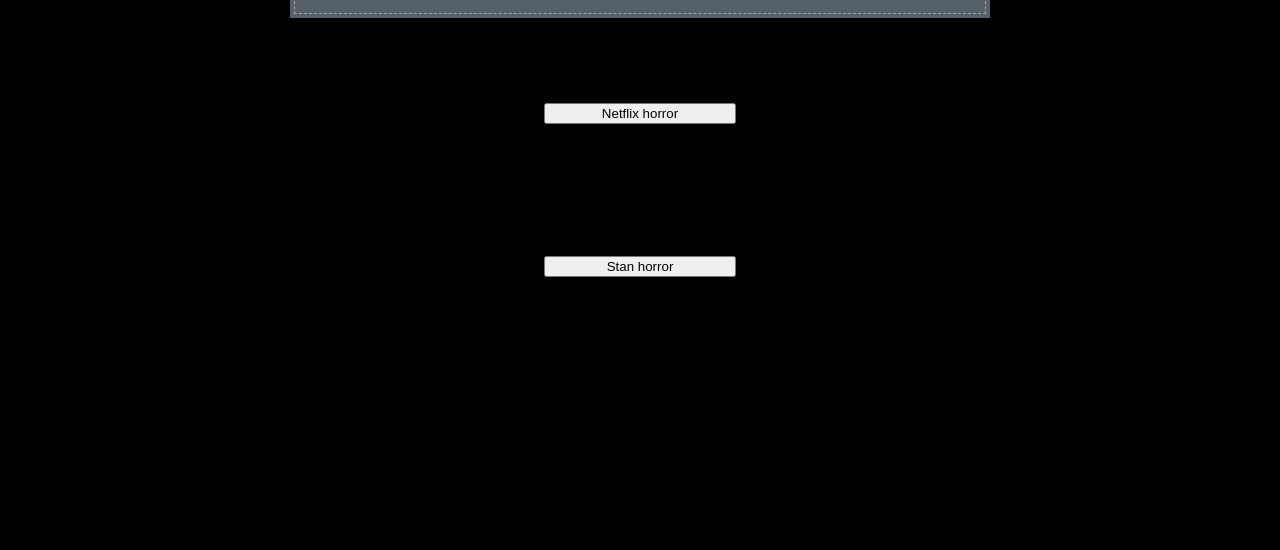
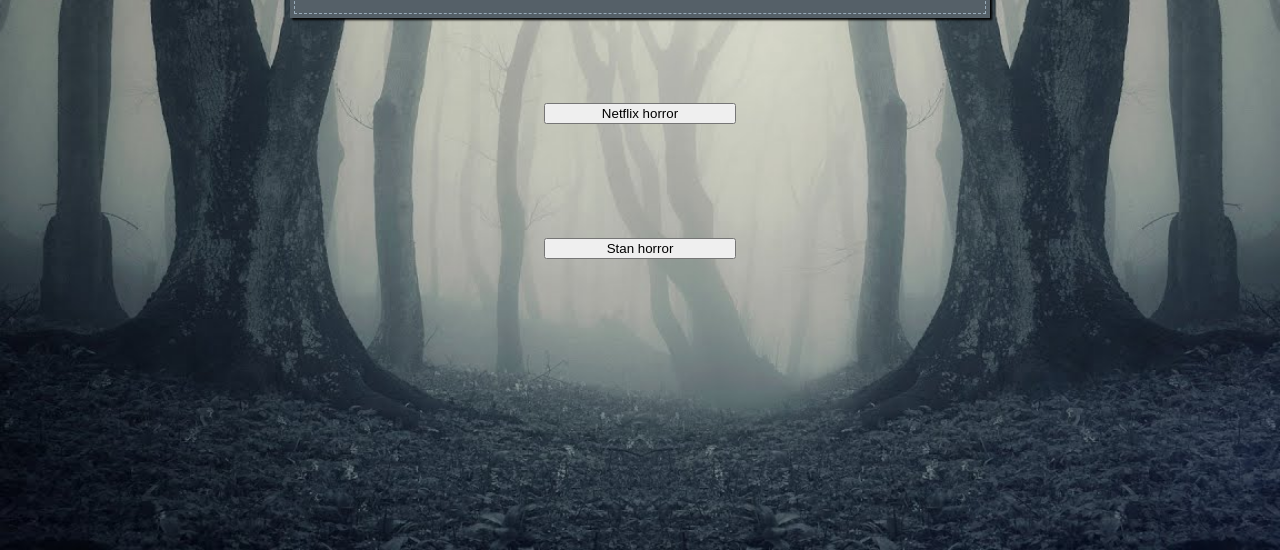
Before and after one commit to TridKay99/NetForce, a plain HTML site: page shityaknickers.html in a window 1280 px wide. Shown: the part 250-800 px from the top of the page. Drawn offline with Linux system fonts and the light colour scheme.

Commit message:
added background for shit ya'knickers

```diff
--- a/cuddleonthecouch.css
+++ b/cuddleonthecouch.css
@@ -67,8 +67,7 @@ body {
 
 p {
   color: hotpink;
-  font-size: 50px; */
+  font-size: 50px;
   text-align: center;
   font-family: 'shityaknickers';
-  /* height: 30%;
-} */
+}
--- a/shityaknickers.css
+++ b/shityaknickers.css
@@ -8,7 +8,11 @@
 }
 
 body {
-  background-color: black;
+  background: url(trees.jpg) no-repeat center center fixed;
+  -webkit-background-size: cover;
+  -moz-background-size: cover;
+  -o-background-size: cover;
+  background-size: cover;
   margin:0;
   display:flex;
   flex-direction: column;
--- a/shityaknickers.html
+++ b/shityaknickers.html
@@ -15,7 +15,7 @@
       <div class="netflixContainer">
         <button onclick="netflixHorrorMovie()">Netflix horror</button>
       </div>
-      <div class="stanContainer"><
+      <div class="stanContainer">
         <button onclick="stanHorrorMovie()">Stan horror</button>
       </div>
     </head>
```
Also changed, not shown: cuddleonthecouch.html (+1 -0 lines), trees.jpg (added).
